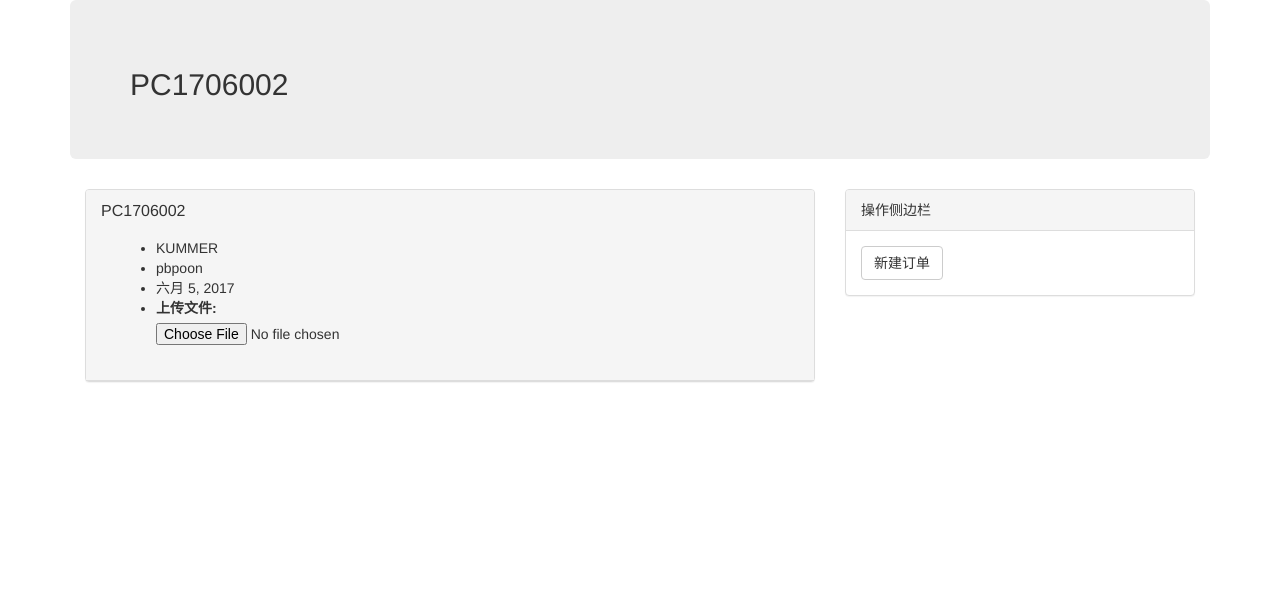
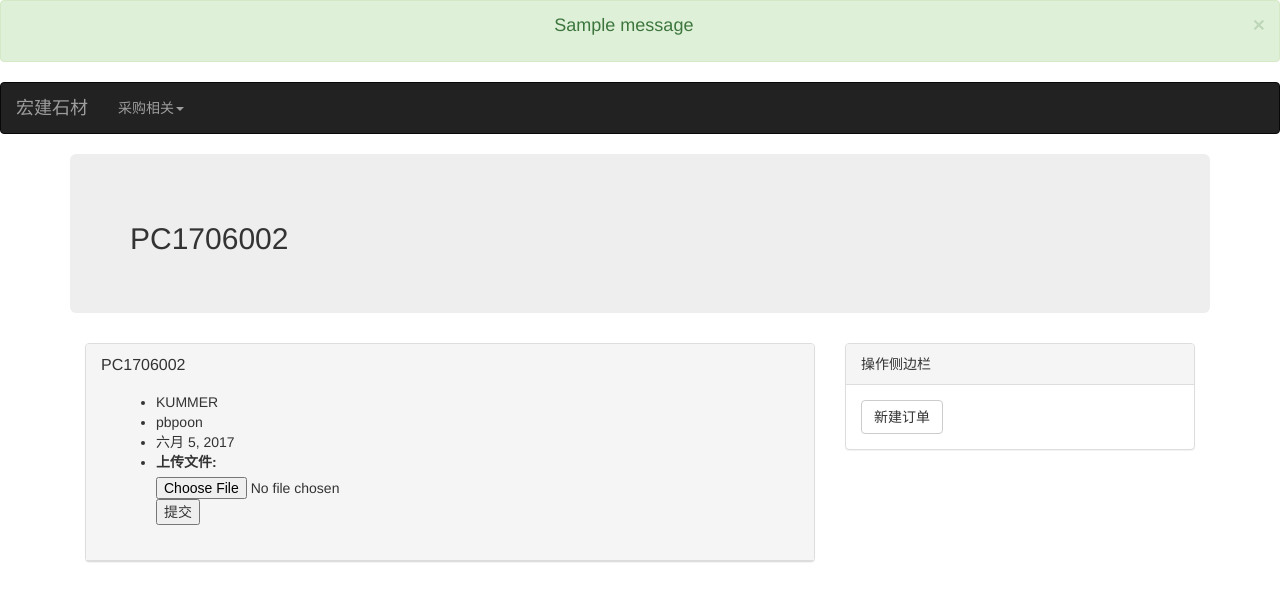
Before and after one commit to pbpoon/project3, a Django app: page /purchase/purchase_order/2/ in a window 1280 px wide. Shown: the top 601 px of the page. Run offline with Django 3.2, Linux system fonts and the light colour scheme; data comes from the database, SQL or seed files in the repository; tables that the repository leaves empty hold one stand-in row (values such as "Sample post"); one stand-in notice (Sample message) is shown; some libraries are stand-ins or nearby versions.

Commit message:
采购订单导入功能基本完成

```diff
--- a/apps/purchase/templates/purchase/purchaseorder.html
+++ b/apps/purchase/templates/purchase/purchaseorder.html
@@ -9,16 +9,52 @@
                 <div class="panel-heading">
                     <div class="panel-title">{{ object }}</div>
                     <div class="panel-body">
+
                         <ul>
                             <li>{{ object.supplier }}</li>
                             <li>{{ object.handler }}</li>
                             <li>{{ object.created|date }}</li>
-                            <li>{{ form }}</li>
+                            {% if not block_list %}
+                                <li>
+                                    <form action="{% url 'purchase:purchase_order_create_import_item' %}?order_id={{ object.id }}"
+                                          enctype="multipart/form-data"
+                                          method="post">{{ form }}{% csrf_token %}<input type="submit"
+                                                                                         value="提交">
+                                    </form>
+                                </li>{% endif %}
                         </ul>
                     </div>
                 </div>
             </div>
+            {% if block_list %}
+                <table class="table">
+                    <thead>
+                    <tr>
+                        <th>荒料编号</th>
+                        <th>重量</th>
+                        <th>长</th>
+                        <th>宽</th>
+                        <th>高</th>
+                        <th>立方</th>
+                        <th>批次</th>
+                    </tr>
+                    </thead>
+                    <tbody>
 
+                    {% for block in block_list %}
+                        <tr>
+                            <td>{{ block.block_num }}</td>
+                            <td>{{ block.weight }}</td>
+                            <td>{{ block.long }}</td>
+                            <td>{{ block.width }}</td>
+                            <td>{{ block.high }}</td>
+                            <td>{{ block.m3 }}</td>
+                            <td>{{ block.batch }}</td>
+                        </tr>
+                    {% endfor %}
+                    </tbody>
+                </table>
+            {% endif %}
         </div>
         <div class="col-md-4">
             <div class="panel panel-default">
--- a/apps/purchase/urls.py
+++ b/apps/purchase/urls.py
@@ -15,6 +15,7 @@ Including another URLconf
 """
 from django.conf.urls import url
 from . import views
+
 '''合作伙伴'''
 urlpatterns = [
     url(r'^supplier/$', views.SupplierListView.as_view(), name='supplier_list'),
@@ -28,6 +29,8 @@ urlpatterns += [
     url(r'^purchase_order/$', views.PurchaseOrderListView.as_view(), name='purchase_order_list'),
     url(r'^purchase_order/(?P<pk>\d+)/$', views.PurchaseOrderDetailView.as_view(), name='purchase_order'),
     url(r'^purchase_order/create/$', views.PurchaseOrderCreateView.as_view(), name='purchase_order_create'),
+    url(r'^purchase_order/create/import/$', views.AddExcelFileView.as_view(),
+        name='purchase_order_create_import_item'),
     # url(r'^supplier/delete/(?P<pk>\d+)/$', views.SupplierDeleteView.as_view(), name='supplier_delete'),
     # url(r'^supplier/update/(?P<pk>\d+)$', views.SupplierUpdateView.as_view(), name='supplier_update'),
 ]
--- a/apps/purchase/views.py
+++ b/apps/purchase/views.py
@@ -1,11 +1,14 @@
 from django.shortcuts import render, get_object_or_404
-from django.views.generic import ListView, DetailView, DeleteView, CreateView, UpdateView, View
+from django.views.generic import ListView, DetailView, DeleteView, CreateView, UpdateView, View, FormView
 from django.core.urlresolvers import reverse_lazy
+from django.contrib import messages
 
 from .models import PurchaseOrder, PurchaseOrderItem, Supplier
 from .forms import purchase_form, AddExcelForm
+from products.models import Product, Batch
+import xlrd
+from decimal import Decimal
 
-import xlrd
 
 class SupplierListView(ListView):
     model = Supplier
@@ -45,6 +48,7 @@ class PurchaseOrderDetailView(DetailView):
     template_name = 'purchase/purchaseorder.html'
 
     def get_context_data(self, **kwargs):
+        kwargs['block_list'] = [block.block for block in self.object.item.all()]
         if self.request.method == 'POST':
             kwargs['form'] = AddExcelForm(self.request.POST, self.request.FILES)
         else:
@@ -54,7 +58,7 @@ class PurchaseOrderDetailView(DetailView):
 
 class PurchaseOrderCreateView(CreateView):
     model = PurchaseOrder
-    fields = '__all__'
+    fields = ['supplier', 'handler' ]
     template_name = 'purchase/purchaseorder_form.html'
     excel_form = AddExcelForm
 
@@ -66,60 +70,118 @@ class PurchaseOrderCreateView(CreateView):
         return super(PurchaseOrderCreateView, self).get_context_data(**kwargs)
 
     def form_valid(self, form):
-        context = self.get_context_data()
-        context['formset'].save()
-        context['form'].save()
+        instance = form.save(commit=False)
+        instance.data_entry_staff = self.request.user
+        instance.save()
         return super(PurchaseOrderCreateView, self).form_valid(form)
 
 
-class AddExcelFileView(View):
+class AddExcelFileView(FormView):
     template_name = 'purchase/purchaseorder.html'
+    form_class = AddExcelForm
 
-    def get(self, request):
-        object = get_object_or_404(PurchaseOrder, pk=self.kwargs.get['order_id'])
-        form = AddExcelForm()
+    def dispatch(self, request, *args, **kwargs):
+        order_id = self.request.GET.get('order_id')
+        self.object = None
+        if order_id:
+            self.object = get_object_or_404(PurchaseOrder, pk=order_id)
+        return super(AddExcelFileView, self).dispatch(request, *args, **kwargs)
+
+    def form_valid(self, form):
+        block_lst = []
+        order_item = []
+        f = form.files.get('file')
+        if f:
+            data = xlrd.open_workbook(file_contents=f.read())
+            table = data.sheets()[0]
+            nrows = table.nrows  # 总行数
+            colnames = table.row_values(0)  # 表头列名称数据
+            for rownum in range(1, nrows):
+                row = table.row_values(rownum)
+                for index, i in enumerate(range(len(colnames))):
+                    if row:
+                        if index == 0:
+                            row[i] = str(row[i])
+                        elif index == 6:
+                            row[i] = Batch.objects.filter(name=str(row[i]))[0]
+                        elif index == 1 or index == 5:
+                            row[i] = Decimal(row[i]).quantize(Decimal(0.00))
+                        else:
+                            row[i] = Decimal(row[i]).quantize(Decimal(0))
+                if not PurchaseOrderItem.objects.filter(block_num=row[0]) and Product.objects.get(block_num=row[0],
+                                                                                                  batch=row[6]):
+                    order_item.append(PurchaseOrderItem(block_num=row[0]))
+                    block_lst.append(
+                        Product(weight=row[1], long=row[2], width=row[4], high=row[4], m3=row[5], batch=row[6]))
+                else:
+                    messages.error(self.request, '荒料编号[{}]已经存在数据中，请检查清楚！'.format(row[0]))
+                    context ={
+                        'object':self.object,
+                        'form': form,
+                    }
+                    return render(self.request, self.template_name, context)
+
+        block_list = []
+        for block_id, block in zip(order_item, block_lst):
+            block_id.order = self.object
+            block_id.save()
+            block.block_num = block_id
+            block.save()
+            block_list.append(block)
+        messages.success(self.request, '数据已经成功导入!')
         context = {
-            'object': object,
-            'form': form,
+            'object': self.object,
+            'block_list': block_list,
         }
-        return render(request, self.template_name, context)
-
-    def post(self, request):
-        object = get_object_or_404(PurchaseOrder, pk=self.kwargs.get['order_id'])
-        form = AddExcelForm(request.POST, request.FILES)
-        if form.is_valid():
-            f = form.files.get('file')
-            if f:
-                data = xlrd.open_workbook(file_contents=f.read())
-                # table = data.sheet_by_name(by_name)
-                table = data.sheets()[0]
-                nrows = table.nrows  # 总行数
-                colnames = table.row_values(0)  # 表头列名称数据
-                print(colnames)
-                list = []
-            #     # accounts = [Account(name=str(x)) for x in set(table.col_values(10, 1))]
-            #     print(accounts)
-            #     # Account.objects.bulk_create(accounts)
-            #     for rownum in range(1, nrows):
-            #         row = table.row_values(rownum)
-            #         for index, i in enumerate(range(len(colnames))):
-            #             if row:
-            #                 if index == 4 or index == 14:
-            #                     row[i] = xldate_as_datetime(row[i], 0)
-            #                 elif index == 8 or index == 13 or index == 15:
-            #                     row[i] = bool(row[i])
-            #                 elif index == 10:
-            #                     row[i] = Account.objects.get(name=str(row[i]))
-            #                 else:
-            #                     row[i] = str(row[i])
-            #         if not People.objects.filter(first_name=row[1], last_name=row[2]):
-            #             list.append(People(first_name=row[1], last_name=row[2], sex=row[3], birthday=row[4],
-            #                                nationality=row[5], education=row[6], account_type=row[7], is_marry=row[8],
-            #                                id_card_num=row[9], phone_num=row[12], is_getmoney=row[13], account=row[10],
-            #                                join_d=row[14],
-            #                                is_main=row[15]
-            #                                ))
-            #         print(list)
-            #         # account = row[10],
-            # People.objects.bulk_create(list)
-            # return HttpResponse('OK')
+        return render(self.request, self.template_name, context)
+        # def post(self, request):
+        #     save = self.request.GET.get('save')
+        #     form = AddExcelForm(request.POST, request.FILES)
+        #     block_lst = []
+        #     order_item = []
+        #     if form.is_valid():
+        #         f = form.files.get('file')
+        #         if f:
+        #             data = xlrd.open_workbook(file_contents=f.read())
+        #             # table = data.sheet_by_name(by_name)
+        #             table = data.sheets()[0]
+        #             nrows = table.nrows  # 总行数
+        #             colnames = table.row_values(0)  # 表头列名称数据
+        #             print(colnames)
+        #
+        #             #     # accounts = [Account(name=str(x)) for x in set(table.col_values(10, 1))]
+        #             #     print(accounts)
+        #             #     # Account.objects.bulk_create(accounts)
+        #             for rownum in range(1, nrows):
+        #                 row = table.row_values(rownum)
+        #                 for index, i in enumerate(range(len(colnames))):
+        #                     if row:
+        #                         if index == 0:
+        #                             row[i] = str(row[i])
+        #                         elif index == 6:
+        #                             row[i] = Batch.objects.get(name=str(row[i]))
+        #                         elif index == 1 or index == 5:
+        #                             row[i] = Decimal(row[i]).quantize(Decimal(0.00))
+        #                         else:
+        #                             row[i] = Decimal(row[i]).quantize(Decimal(0))
+        #                 if not PurchaseOrderItem.objects.filter(block_num=row[0]):
+        #                     if not Product.objects.filter(block_num=row[0]):
+        #                         order_item.append(
+        #                             PurchaseOrderItem(block_num=row[0]))
+        #                         block_lst.append(
+        #                             Product(weight=row[1], long=row[2], width=row[4], high=row[4],
+        #                                     m3=row[5], batch=row[6]))
+        #     block_list = []
+        #     if save:
+        #         pass
+        #     for block_id, block in zip(order_item, block_lst):
+        #         block_id.order = self.object
+        #         block_id.save()
+        #         block.block_num = block_id
+        #         block.save()
+        #         block_list.append(block)
+        #     context = {
+        #         'object': self.object,
+        #         'block_list': block_list,
+        #     }
+        #     return render(request, self.template_name, context)
--- a/templates/base.html
+++ b/templates/base.html
@@ -8,8 +8,12 @@
     <script type="text/javascript" src="http://cdn.static.runoob.com/libs/jquery/2.1.4/jquery.min.js"></script>
 </head>
 <body>
+{% block messages %}
+    {% include 'messages.html' %}
+{% endblock %}
+{% include 'menu.html' %}
 {% block content %}
-
 {% endblock %}
+<script src="{% static 'js/bootstrap.js' %}"></script>
 </body>
 </html>
--- /dev/null
+++ b/templates/menu.html
@@ -0,0 +1,67 @@
+<nav class="navbar navbar-inverse">
+    <div class="container-fluid">
+        <!-- Brand and toggle get grouped for better mobile display -->
+        <div class="navbar-header">
+            <button type="button" class="navbar-toggle collapsed" data-toggle="collapse"
+                    data-target="#bs-example-navbar-collapse-1" aria-expanded="false">
+                <span class="sr-only">Toggle navigation</span>
+                <span class="icon-bar"></span>
+                <span class="icon-bar"></span>
+                <span class="icon-bar"></span>
+            </button>
+            <a class="navbar-brand" href="#">宏建石材</a>
+        </div>
+
+        <!-- Collect the nav links, forms, and other content for toggling -->
+        <div class="collapse navbar-collapse" id="bs-example-navbar-collapse-1">
+            <ul class="nav navbar-nav">
+{#                <li ><a href="{% url 'article:index' %}">文章内容<span#}
+{#                        class="sr-only">(current)</span></a></li>#}
+                <li class="dropdown">
+                    <a href="#" data-target="#" class="dropdown-toggle" data-toggle="dropdown" role="button"
+                       aria-haspopup="true"
+                       aria-expanded="false"><span>采购相关</span><span class="caret"></span></a>
+                    <ul class="dropdown-menu">
+                        <li><a href="{% url 'purchase:purchase_order_list' %}">采购订单</a></li>
+{#                        <li><a href="{% url 'asset:index' %}">田亩簿</a></li>#}
+{#                        <li><a href="{% url 'document:index' %}">资料档案</a></li>#}
+{#                        <li role="separator" class="divider"></li>#}
+{#                        <li><a href="{% url 'livingcost:mark' %}">水费</a></li>#}
+{#                        <li role="separator" class="divider"></li>#}
+{#                        <li><a href="{% url 'money:index' %}">流水账目</a></li>#}
+                    </ul>
+                </li>
+            </ul>
+{#            <form class="navbar-form navbar-left" action="{% url 'user:search' %}" method="get">#}
+{#                <div class="form-group">#}
+{#                    <input type="text" name="q" class="form-control" placeholder="搜索">#}
+{#                </div>#}
+{#                <button type="submit" class="btn btn-default">搜索</button>#}
+{#            </form>#}
+{#            <ul class="nav navbar-nav navbar-right">#}
+{#                {% if request.user.is_authenticated %}#}
+{#                    <li class="dropdown">#}
+{#                        <a href="#" class="dropdown-toggle" data-toggle="dropdown" role="button"#}
+{#                           aria-haspopup="true"#}
+{#                           aria-expanded="false">#}
+{#                            <span class="glyphicon glyphicon-user"></span>#}
+{#                            {% if request.user.bind_people %}{{ request.user.bind_people }}{% else %}#}
+{#                                {{ request.user }}{% endif %}<span class="caret"></span></a>#}
+{#                        <ul class="dropdown-menu">#}
+{#                            <li><a href="{% url 'user:info' request.user.id %}">用户资料</a></li>#}
+{#                            {% if request.user.is_superuser %}#}
+{#                                <li role="separator" class="divider"></li>#}
+{#                                <li><a href="/admin">管理后台</a></li>#}
+{#                            {% endif %}#}
+{#                            <li role="separator" class="divider"></li>#}
+{#                            <li><a href="{% url 'user:logout' %}">注销</a></li>#}
+{#                        </ul>#}
+{#                    </li>#}
+{#                {% else %}#}
+{#                    <li><a href="{% url 'user:login' %}">登陆</a></li>#}
+{#                    <li><a href="{% url 'user:register' %}">注册</a></li>#}
+{#                {% endif %}#}
+{#            </ul>#}
+        </div><!-- /.navbar-collapse -->
+    </div><!-- /.container-fluid -->
+</nav>
--- /dev/null
+++ b/templates/messages.html
@@ -0,0 +1,16 @@
+{% if messages %}
+        <ul class="messages list-unstyled" id="top-messages">
+            {% for message in messages %}
+                {% if message %}
+                    <li class="alert alert-{% if message.tags == 'error' %}danger{% else %}{{ message.tags }}{% endif %} alert-dismissible in text-center"
+                        role="alert">
+                        <button type="button" class="close" data-dismiss="alert" aria-label="Close">
+                            <span aria-hidden="true">&times;</span>
+                        </button>
+                        {% if message.level == DEFAULT_MESSAGE_LEVELS.ERROR %}重要: {% endif %}
+                        <h4>{{ message }}</h4>
+                    </li>
+                {% endif %}
+            {% endfor %}
+        </ul>
+    {% endif %}
```
Also changed, not shown: apps/purchase/models.py (+10 -0 lines).
